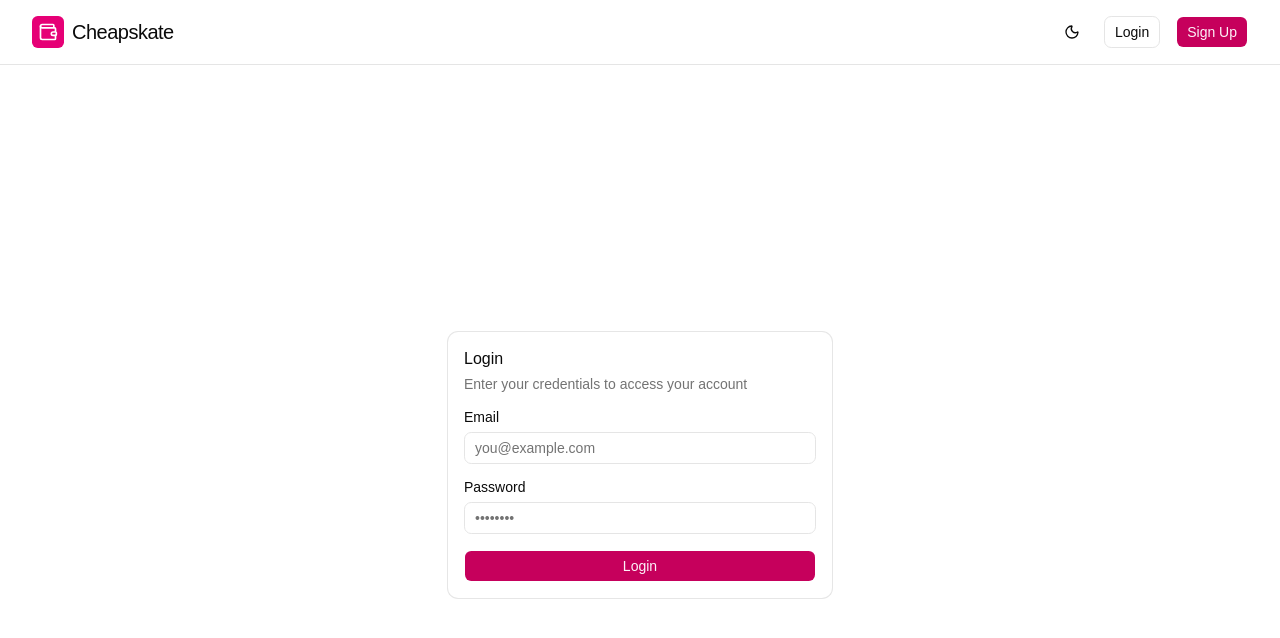
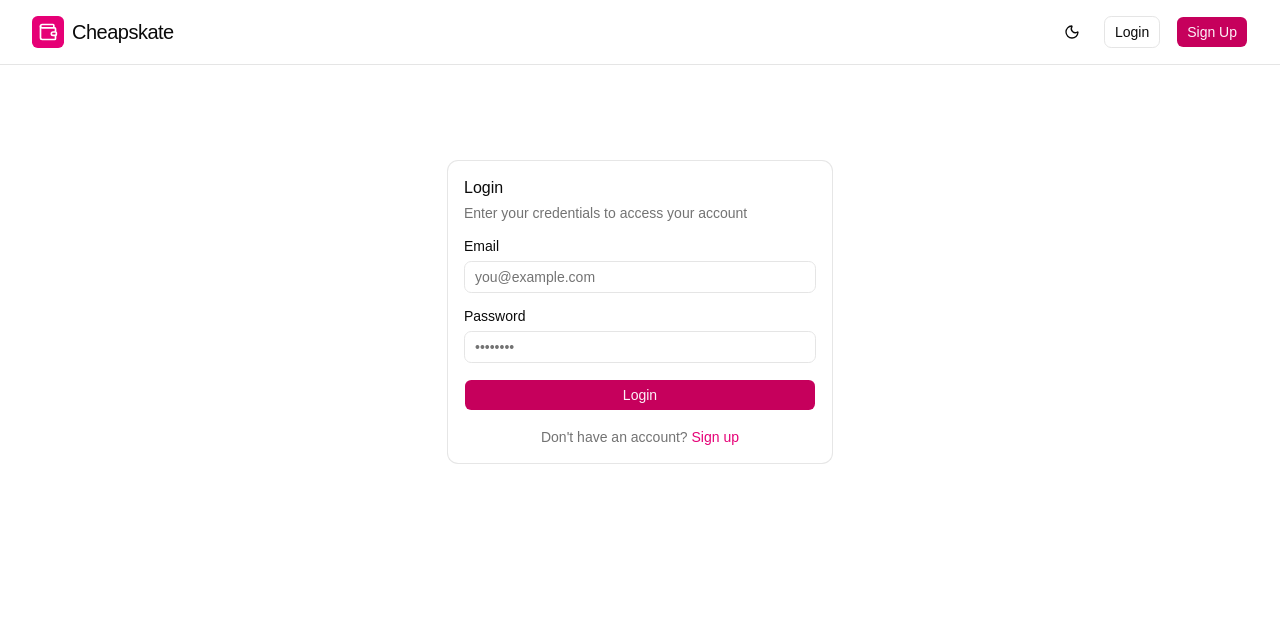
Before and after one commit to Nagul75/cheapskate-frontend, a React (Vite) app: page /login in a window 1280 px wide. Shown: the top 638 px of the page. Built offline with nearby package versions, Linux system fonts and the light colour scheme; no server answers.

Commit message:
add public header

```diff
--- a/src/pages/Login.tsx
+++ b/src/pages/Login.tsx
@@ -1,5 +1,5 @@
 import { useState } from "react";
-import { useNavigate } from "react-router-dom";
+import { useNavigate, Link } from "react-router-dom";
 import { Button } from "@/components/ui/button";
 import { Input } from "@/components/ui/input";
 import { Label } from "@/components/ui/label";
@@ -15,9 +15,9 @@
   const [error, setError] = useState("");
   const [isLoading, setIsLoading] = useState(false);
 
-  // If already authenticated, redirect to home
+  // If already authenticated, redirect to app
   if (isAuthenticated) {
-    navigate("/", { replace: true });
+    navigate("/app", { replace: true });
     return null;
   }
 
@@ -29,7 +29,7 @@
     try {
       await authApi.login({ email, password });
       setIsAuthenticated(true);
-      navigate("/", { replace: true });
+      navigate("/app", { replace: true });
     } catch (err) {
       setError(err instanceof Error ? err.message : "Login failed. Please try again.");
     } finally {
@@ -38,7 +38,7 @@
   };
 
   return (
-    <div className="flex items-center justify-center min-h-screen bg-background">
+    <div className="flex items-center justify-center mt-24 bg-background">
       <Card className="w-full max-w-sm">
         <CardHeader>
           <CardTitle>Login</CardTitle>
@@ -79,6 +79,13 @@
             <Button type="submit" className="w-full" disabled={isLoading}>
               {isLoading ? "Logging in..." : "Login"}
             </Button>
+
+            <p className="text-center text-sm text-muted-foreground">
+              Don't have an account?{" "}
+              <Link to="/register" className="text-pink-600 hover:underline">
+                Sign up
+              </Link>
+            </p>
           </form>
         </CardContent>
       </Card>
```
